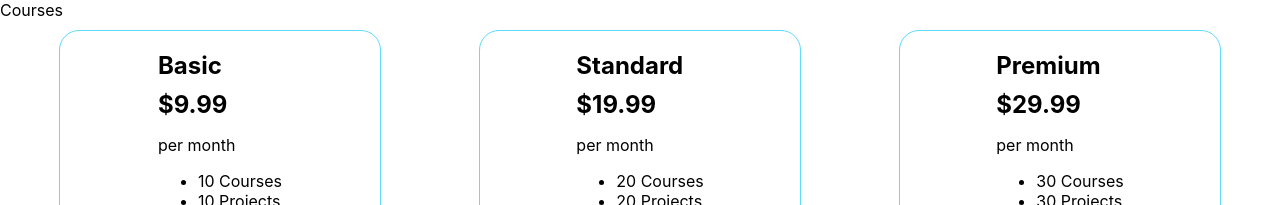
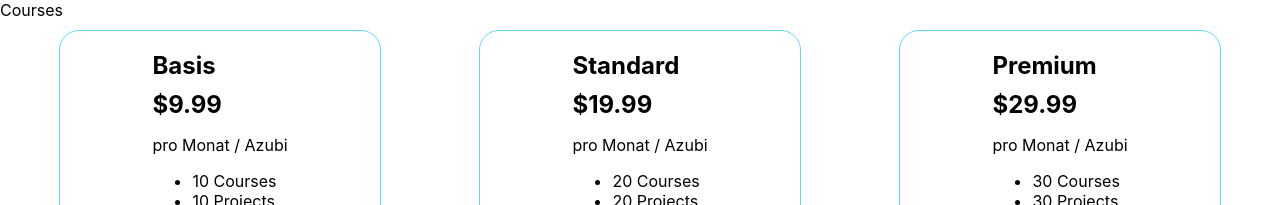
Before and after one commit to HuberAdrian/learning-platform, a React (Create React App) app: page / in a window 1280 px wide. Shown: the top 205 px of the page. Built offline with nearby package versions, Linux system fonts and the light colour scheme.

Commit message:
changed descriptions

```diff
--- a/src/Pricing.js
+++ b/src/Pricing.js
@@ -11,9 +11,9 @@ function Pricing() {
                 <div className="pricing__card">
                     <div className="pricing__cardInfo">
                         <div className="info__header">
-                            <h3>Basic</h3>
+                            <h3>Basis</h3>
                             <h4>$9.99</h4>
-                            <p>per month</p>
+                            <p>pro Monat / Azubi</p>
                         </div>
                         <ul className="info__ul">
                             <li>10 Courses</li>
@@ -28,7 +28,7 @@ function Pricing() {
                         <div className="info__header">
                             <h3>Standard</h3>
                             <h4>$19.99</h4>
-                            <p>per month</p>
+                            <p>pro Monat / Azubi</p>
                         </div>
                         <ul className="info__ul">
                             <li>20 Courses</li>
@@ -43,7 +43,7 @@ function Pricing() {
                         <div className="info__header">
                             <h3>Premium</h3>
                             <h4>$29.99</h4>
-                            <p>per month</p>
+                            <p>pro Monat / Azubi</p>
                         </div>
                         <ul className="info__ul">
                             <li>30 Courses</li>
```
